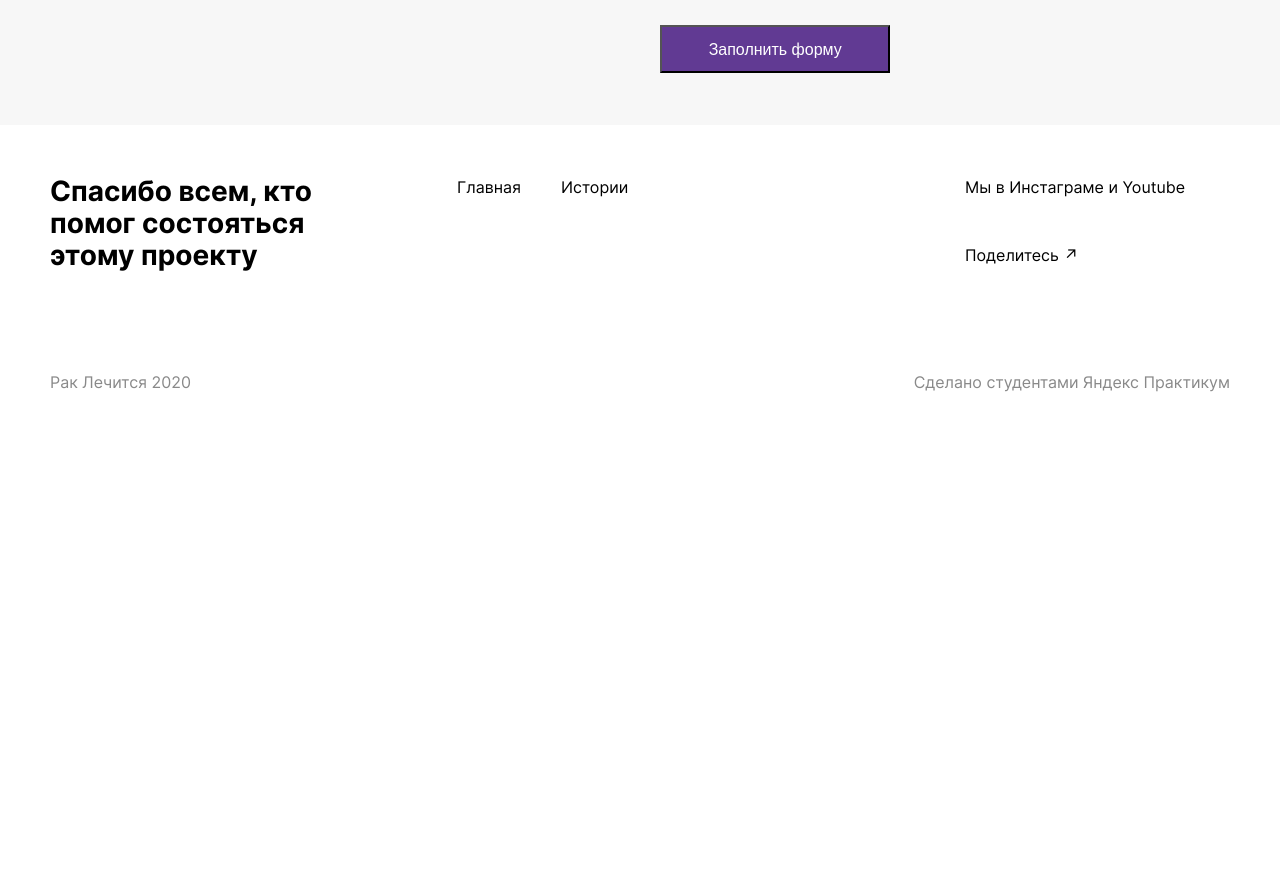
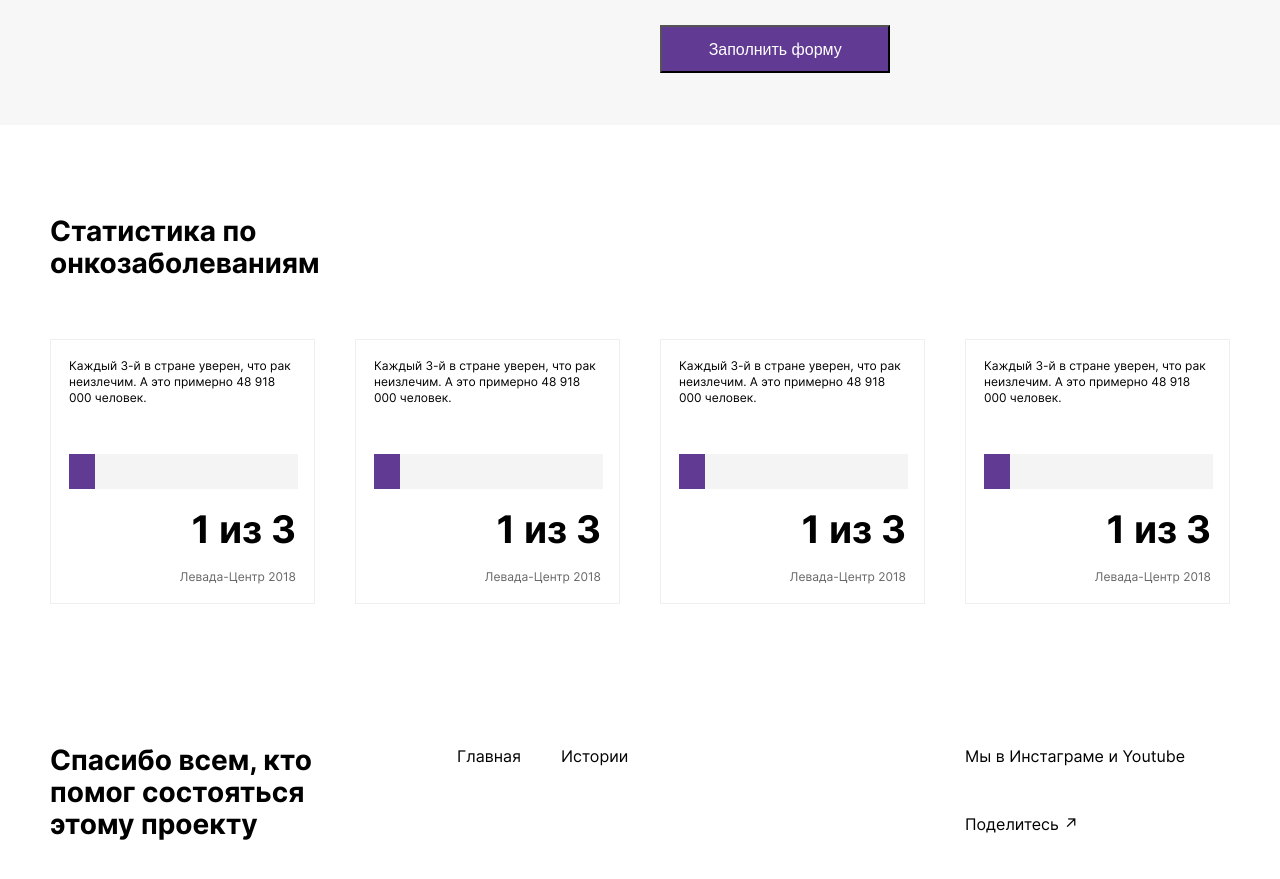
Before and after one commit to svetanti/project_raklechitca, a Nuxt app: page / in a window 1280 px wide. Shown: the part 2900-3779 px from the top of the page. Before the commit the page ends 3341 px from the top, so only its background shows below. Built offline with nearby package versions, Linux system fonts and the light colour scheme.

Commit message:
add block Statistic for 1440px and 1280px

```diff
--- /dev/null
+++ b/components/Statistic.vue
@@ -0,0 +1,53 @@
+<template>
+  <section class="stats">
+    <h2 class="stats__header">Статистика по онкозаболеваниям</h2>
+    <div class="stats-container">
+      <stats-card />
+      <stats-card />
+      <stats-card />
+      <stats-card />
+    </div>
+  </section>
+</template>
+
+<script>
+import StatCard from '@/components/StatisticCard';
+export default {
+  components: {
+    'stats-card': StatCard,
+  },
+};
+</script>
+
+<style scoped>
+.stats {
+  max-width: 1440px;
+  padding: 100px 60px;
+}
+.stats-container {
+  display: grid;
+  grid-template-columns: repeat(4, 1fr);
+  column-gap: 40px;
+}
+
+.stats__header {
+  font-weight: 600;
+  font-size: 32px;
+  line-height: 36px;
+  margin-bottom: 70px;
+  max-width: 430px;
+}
+
+@media screen and (max-width: 1399px) {
+  .stats {
+    padding: 90px 50px;
+  }
+
+  .stats__header {
+    font-size: 28px;
+    line-height: 32px;
+    margin-bottom: 60px;
+    max-width: 367px;
+  }
+}
+</style>
--- /dev/null
+++ b/components/StatisticCard.vue
@@ -0,0 +1,62 @@
+<template>
+  <div class="stat-card">
+    <p class="stat-card__card-description">
+      Каждый 3-й в стране уверен, что рак неизлечим. А это примерно 48 918 000
+      человек.
+    </p>
+    <div class="stat-card__bar-container">
+      <stats-bar />
+      <p class="stat-card__bars-numpers">1 из 3</p>
+      <p class="stat-card__bars-author">Левада-Центр 2018</p>
+    </div>
+  </div>
+</template>
+
+<script>
+import Bar from '@/components/ui/Bar';
+export default {
+  components: {
+    'stats-bar': Bar,
+  },
+};
+</script>
+
+<style scoped>
+.stat-card {
+  border: 1px solid #efefef;
+  width: 300px;
+  height: 300px;
+  padding: 20px;
+  display: flex;
+  flex-direction: column;
+  justify-content: space-between;
+}
+.stat-card__bar-container {
+  text-align: right;
+}
+.stat-card__bars-numpers {
+  padding: 20px 0;
+  font-weight: 600;
+  font-size: 38px;
+  line-height: 40px;
+}
+.stat-card__bars-author {
+  font-size: 12px;
+  line-height: 16px;
+  color: #666666;
+}
+
+.stat-card__card-description {
+  font-weight: normal;
+  font-size: 12px;
+  line-height: 16px;
+}
+
+@media screen and (max-width: 1399px) {
+  .stat-card {
+    width: 265px;
+    height: 265px;
+    padding: 18px;
+  }
+}
+</style>
--- /dev/null
+++ b/components/ui/Bar.vue
@@ -0,0 +1,36 @@
+<template>
+  <div class="stat-card__bar-content">
+    <div class="stat-card__bar-fill"></div>
+  </div>
+</template>
+
+<script>
+export default {};
+</script>
+
+<style scoped>
+.stat-card__bar-content {
+  width: 260px;
+  height: 40px;
+  background: #f4f4f4;
+}
+
+.stat-card__bar-fill {
+  background: #613a93;
+  height: 40px;
+  width: 26px;
+  position: absolute;
+}
+
+@media screen and (max-width: 1399px) {
+  .stat-card__bar-content {
+    width: 229px;
+    height: 35px;
+  }
+
+  .stat-card__bar-fill {
+    height: 35px;
+    width: 26px;
+  }
+}
+</style>
--- a/pages/index.vue
+++ b/pages/index.vue
@@ -6,6 +6,7 @@
     <stories />
     <instagram />
     <your_story />
+    <statistic />
   </div>
 </template>
 
@@ -13,11 +14,13 @@
 import Stories from '@/components/Stories';
 import Instagram from '~/components/Instagram';
 import TellYourStory from '~/components/TellYourStory';
+import Statistic from '@/components/Statistic';
 export default {
   components: {
     stories: Stories,
     instagram: Instagram,
     your_story: TellYourStory,
+    statistic: Statistic,
   },
 };
 </script>
@@ -26,7 +29,7 @@ export default {
 .container {
   margin: 0 auto;
   min-height: 100vh;
-  max-width: 1320px;
+  max-width: 1440px;
   display: flex;
   justify-content: center;
   align-items: center;
```
